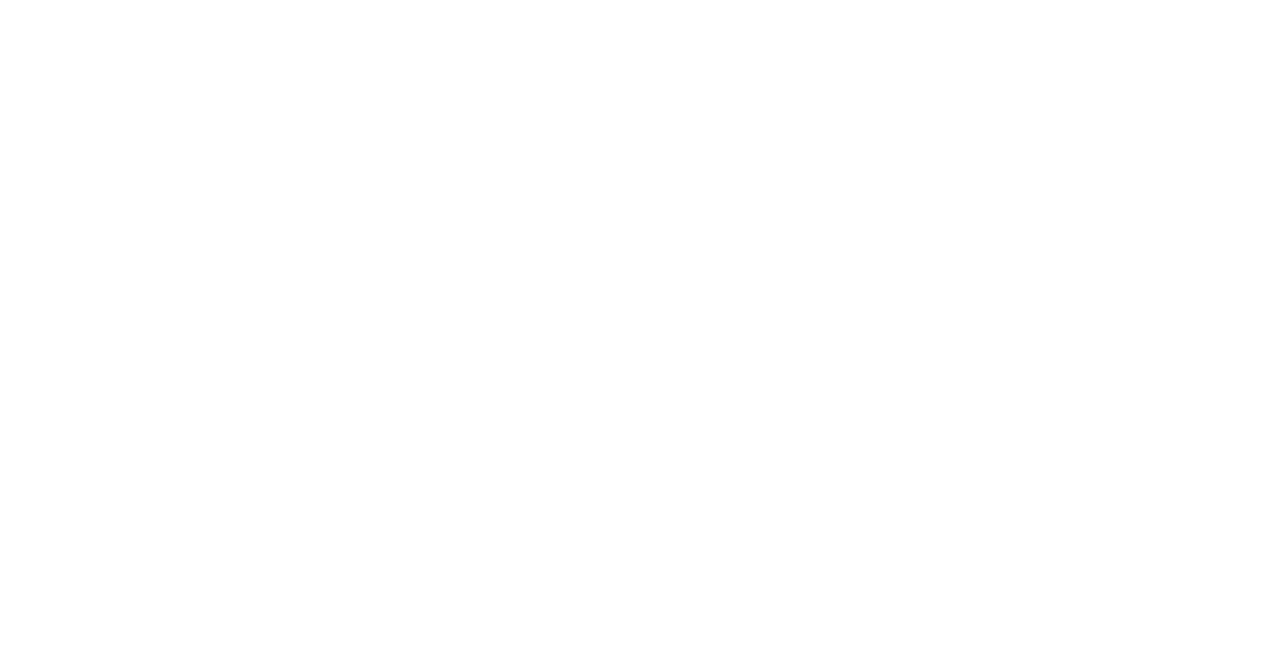
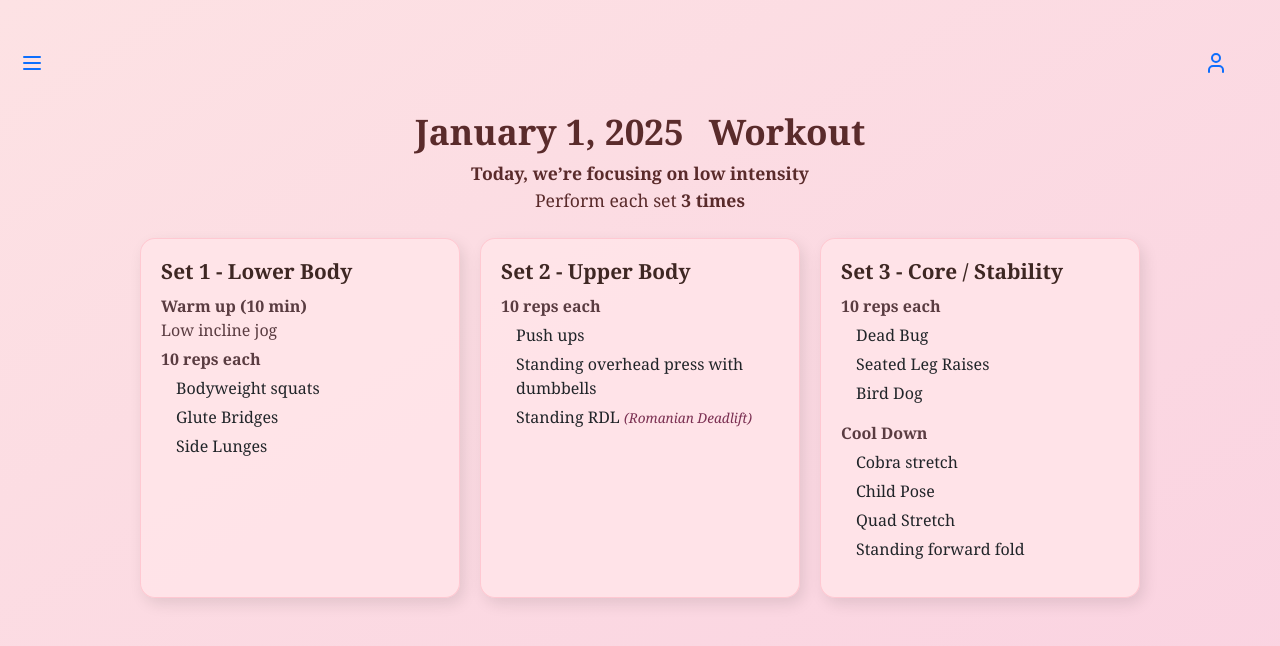
Before and after one commit to silviasyu/FitSync, a React (Create React App) app in the folder fitsync/: page /day/1/1 in a window 1280 px wide. Before the commit this address had no page. Shown: the top 646 px of the page. Built offline with nearby package versions, Linux system fonts and the light colour scheme.

Commit message:
Display full date for Day View

```diff
--- a/fitsync/src/App.js
+++ b/fitsync/src/App.js
@@ -21,7 +21,7 @@ function App() {
             <Routes> {/* Use Routes instead of Switch in React Router v6 */}
               <Route path="/" element={<Login />} /> {/* Login Route */}
               <Route path="/home" element={<Home />} /> {/* Home Route */}
-              <Route path="/day/:day" element={<DayView />} />
+              <Route path="/day/:month/:day" element={<DayView />} />
               <Route path="/settings" element={<Settings />} /> Settings Route
               <Route path="/calendar" element={<Calendar />} /> {/* Calendar Route */}
               <Route path="/monthly-report" element={<MonthlyReport />} /> {/* Monthly Report Route */}
--- a/fitsync/src/screens/Calendar.js
+++ b/fitsync/src/screens/Calendar.js
@@ -5,6 +5,8 @@ import Sidebar from "../components/Sidebar";
 
 const CustomCalendar = () => {
   const [currentDate, setCurrentDate] = useState(new Date());
+  const currentMonth = currentDate.getMonth() + 1; // Get month as a 1-based value
+
   const navigate = useNavigate();
 
   const periodDays = [23, 26, 27, 28];
@@ -26,8 +28,9 @@ const CustomCalendar = () => {
   };
 
   const handleDayClick = (day) => {
-    navigate(`/day/${day}`);
+    navigate(`/day/${currentMonth}/${day}`);
   };
+
 
   const days = [];
   for (let i = 0; i < firstDayOfMonth; i++) {
--- a/fitsync/src/screens/DayView.js
+++ b/fitsync/src/screens/DayView.js
@@ -1,11 +1,21 @@
 import React from "react";
 import { useParams } from "react-router-dom";
 import styles from "./WorkoutPlan.module.css";
-import { Menu, User } from "lucide-react"; // Icons for navbar
 import Sidebar from "../components/Sidebar";
 
 const DayView = () => {
-  const { day } = useParams();
+  const { month, day } = useParams();
+
+  // Convert month number to month name
+  const monthNames = [
+    "January", "February", "March", "April", "May", "June",
+    "July", "August", "September", "October", "November", "December"
+  ];
+  const monthIndex = parseInt(month, 10) - 1; // Convert to 0-based index
+  const monthName = monthNames[monthIndex] || "Unknown Month";
+
+  // Construct the full date
+  const fullDate = `${monthName} ${day}, 2025`;
 
   return (
     <div className={styles.container}>
@@ -14,12 +24,12 @@ const DayView = () => {
 
       {/* Workout Header */}
       <h2 className={styles.workoutTitle}>
-           <span>{day}</span> Workout
+        <span>{fullDate}</span> Workout
       </h2>
       <p className={styles.subtitle}>
         <strong>Today, we’re focusing on low intensity</strong>
         <br />
-            perform each set <strong>3 times</strong>
+        Perform each set <strong>3 times</strong>
       </p>
 
       {/* Workout Cards */}
```
Lines whose indentation alone changed are shown as unchanged.
